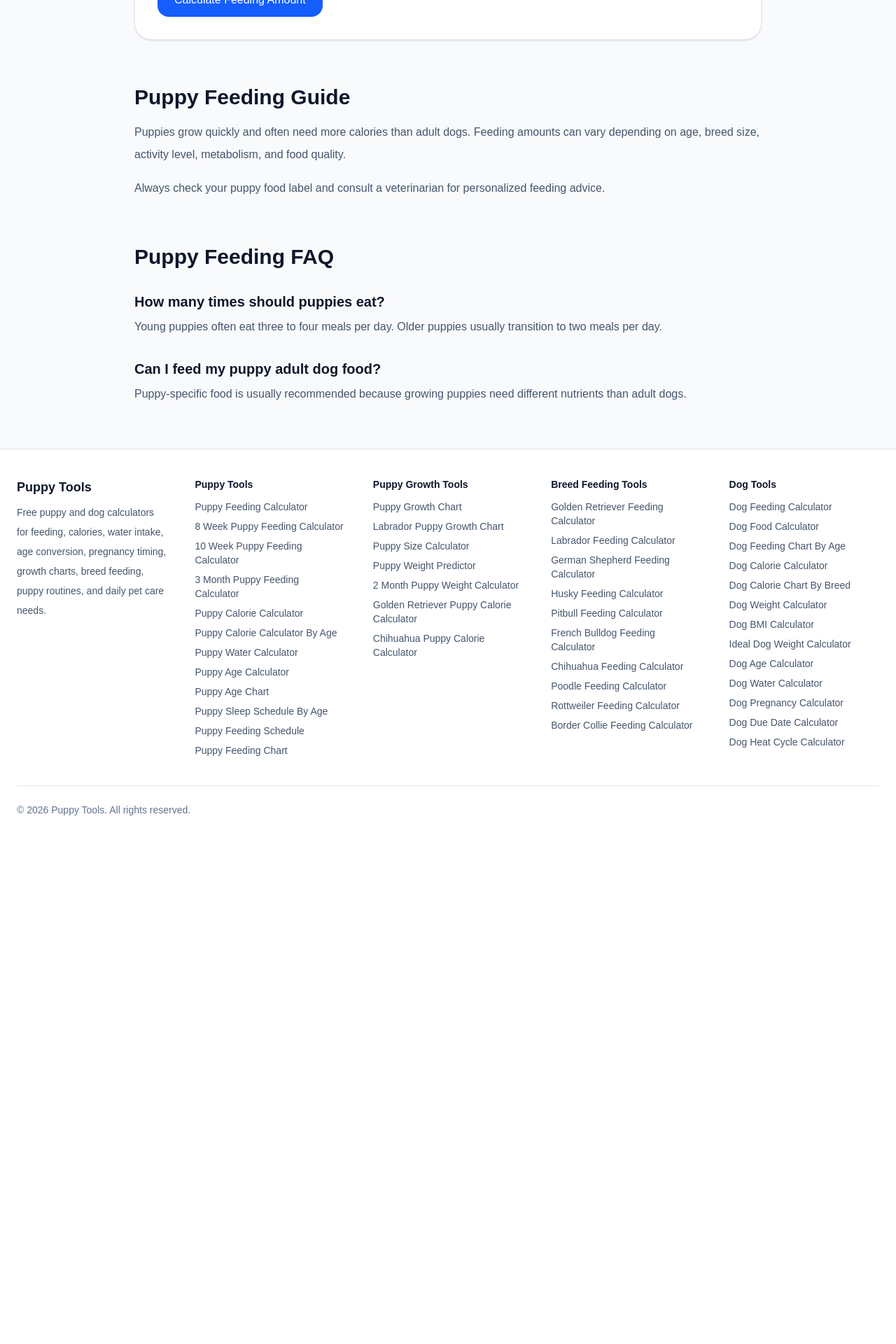
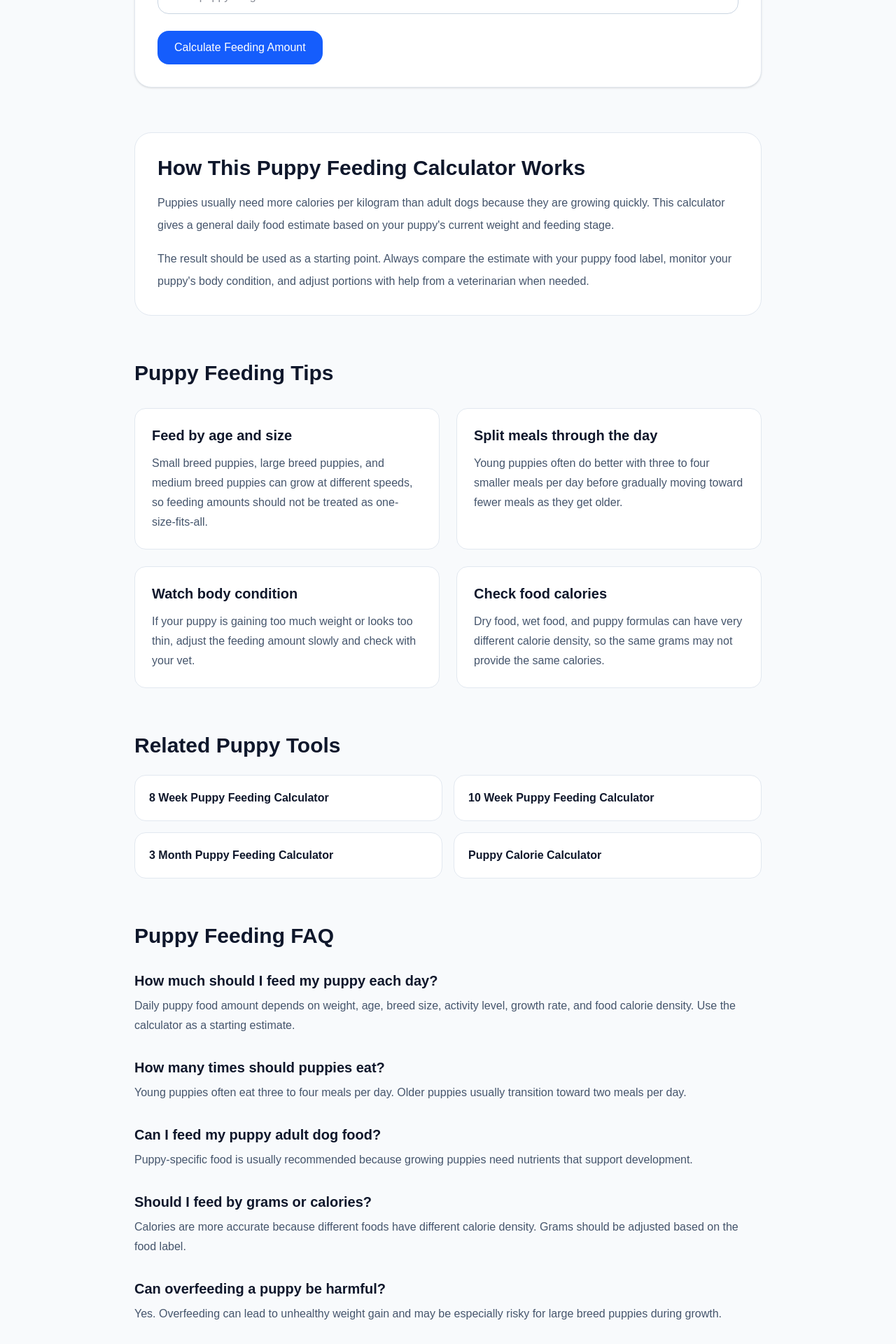
Before and after one commit to ttl19960923-a11y/puppy-tools, a Next.js app: page /puppy-feeding-calculator in a window 1280 px wide. Shown: the part 500-2420 px from the top of the page at 70% size. Before the commit the page ends 1707 px from the top, so only its background shows below. Built offline with nearby package versions, Linux system fonts and the light colour scheme.

Commit message:
update tools

```diff
--- a/src/app/puppy-feeding-calculator/page.tsx
+++ b/src/app/puppy-feeding-calculator/page.tsx
@@ -3,9 +3,9 @@ import PuppyFeedingCalculator from "./calculator";
 import FAQSchema from "./faq-schema";
 
 export const metadata: Metadata = {
-  title: "Puppy Feeding Calculator | Puppy Tools",
+  title: "Puppy Feeding Calculator | Estimate Daily Puppy Food Amount",
   description:
-    "Estimate your puppy's daily food amount with our free puppy feeding calculator.",
+    "Use this puppy feeding calculator to estimate daily puppy food amount by weight, age, and growth needs. Includes feeding tips, FAQs, and related puppy tools.",
 };
 
 export default function PuppyFeedingCalculatorPage() {
@@ -19,25 +19,116 @@ export default function PuppyFeedingCalculatorPage() {
             Puppy Feeding Calculator
           </h1>
 
-          <p className="mt-6 text-center text-lg text-slate-600">
-            Estimate how much food your puppy may need each day.
+          <p className="mx-auto mt-6 max-w-3xl text-center text-lg leading-8 text-slate-600">
+            Use this puppy feeding calculator to estimate how much food your
+            puppy may need each day. Puppy food amounts can vary by age, weight,
+            breed size, activity level, growth stage, and the calorie density of
+            the food.
           </p>
 
           <PuppyFeedingCalculator />
 
-          <section className="mt-16">
-            <h2 className="text-3xl font-bold">Puppy Feeding Guide</h2>
+          <section className="mt-16 rounded-3xl border border-slate-200 bg-white p-8">
+            <h2 className="text-3xl font-bold">
+              How This Puppy Feeding Calculator Works
+            </h2>
 
             <p className="mt-4 leading-8 text-slate-600">
-              Puppies grow quickly and often need more calories than adult dogs.
-              Feeding amounts can vary depending on age, breed size, activity
-              level, metabolism, and food quality.
+              Puppies usually need more calories per kilogram than adult dogs
+              because they are growing quickly. This calculator gives a general
+              daily food estimate based on your puppy&apos;s current weight and
+              feeding stage.
             </p>
 
             <p className="mt-4 leading-8 text-slate-600">
-              Always check your puppy food label and consult a veterinarian for
-              personalized feeding advice.
+              The result should be used as a starting point. Always compare the
+              estimate with your puppy food label, monitor your puppy&apos;s body
+              condition, and adjust portions with help from a veterinarian when
+              needed.
             </p>
+          </section>
+
+          <section className="mt-16">
+            <h2 className="text-3xl font-bold">Puppy Feeding Tips</h2>
+
+            <div className="mt-8 grid gap-6 md:grid-cols-2">
+              <div className="rounded-2xl border border-slate-200 bg-white p-6">
+                <h3 className="text-xl font-semibold">
+                  Feed by age and size
+                </h3>
+                <p className="mt-3 leading-7 text-slate-600">
+                  Small breed puppies, large breed puppies, and medium breed
+                  puppies can grow at different speeds, so feeding amounts
+                  should not be treated as one-size-fits-all.
+                </p>
+              </div>
+
+              <div className="rounded-2xl border border-slate-200 bg-white p-6">
+                <h3 className="text-xl font-semibold">
+                  Split meals through the day
+                </h3>
+                <p className="mt-3 leading-7 text-slate-600">
+                  Young puppies often do better with three to four smaller meals
+                  per day before gradually moving toward fewer meals as they get
+                  older.
+                </p>
+              </div>
+
+              <div className="rounded-2xl border border-slate-200 bg-white p-6">
+                <h3 className="text-xl font-semibold">
+                  Watch body condition
+                </h3>
+                <p className="mt-3 leading-7 text-slate-600">
+                  If your puppy is gaining too much weight or looks too thin,
+                  adjust the feeding amount slowly and check with your vet.
+                </p>
+              </div>
+
+              <div className="rounded-2xl border border-slate-200 bg-white p-6">
+                <h3 className="text-xl font-semibold">
+                  Check food calories
+                </h3>
+                <p className="mt-3 leading-7 text-slate-600">
+                  Dry food, wet food, and puppy formulas can have very different
+                  calorie density, so the same grams may not provide the same
+                  calories.
+                </p>
+              </div>
+            </div>
+          </section>
+
+          <section className="mt-16">
+            <h2 className="text-3xl font-bold">Related Puppy Tools</h2>
+
+            <div className="mt-6 grid gap-4 md:grid-cols-2">
+              <a
+                href="/8-week-puppy-feeding-calculator"
+                className="rounded-2xl border border-slate-200 bg-white p-5 font-semibold hover:border-blue-500"
+              >
+                8 Week Puppy Feeding Calculator
+              </a>
+
+              <a
+                href="/10-week-puppy-feeding-calculator"
+                className="rounded-2xl border border-slate-200 bg-white p-5 font-semibold hover:border-blue-500"
+              >
+                10 Week Puppy Feeding Calculator
+              </a>
+
+              <a
+                href="/3-month-puppy-feeding-calculator"
+                className="rounded-2xl border border-slate-200 bg-white p-5 font-semibold hover:border-blue-500"
+              >
+                3 Month Puppy Feeding Calculator
+              </a>
+
+              <a
+                href="/puppy-calorie-calculator"
+                className="rounded-2xl border border-slate-200 bg-white p-5 font-semibold hover:border-blue-500"
+              >
+                Puppy Calorie Calculator
+              </a>
+            </div>
           </section>
 
           <section className="mt-16">
@@ -46,12 +137,22 @@ export default function PuppyFeedingCalculatorPage() {
             <div className="mt-8 space-y-8">
               <div>
                 <h3 className="text-xl font-semibold">
+                  How much should I feed my puppy each day?
+                </h3>
+                <p className="mt-2 leading-7 text-slate-600">
+                  Daily puppy food amount depends on weight, age, breed size,
+                  activity level, growth rate, and food calorie density. Use the
+                  calculator as a starting estimate.
+                </p>
+              </div>
+
+              <div>
+                <h3 className="text-xl font-semibold">
                   How many times should puppies eat?
                 </h3>
-
                 <p className="mt-2 leading-7 text-slate-600">
                   Young puppies often eat three to four meals per day. Older
-                  puppies usually transition to two meals per day.
+                  puppies usually transition toward two meals per day.
                 </p>
               </div>
 
@@ -59,10 +160,30 @@ export default function PuppyFeedingCalculatorPage() {
                 <h3 className="text-xl font-semibold">
                   Can I feed my puppy adult dog food?
                 </h3>
-
                 <p className="mt-2 leading-7 text-slate-600">
                   Puppy-specific food is usually recommended because growing
-                  puppies need different nutrients than adult dogs.
+                  puppies need nutrients that support development.
+                </p>
+              </div>
+
+              <div>
+                <h3 className="text-xl font-semibold">
+                  Should I feed by grams or calories?
+                </h3>
+                <p className="mt-2 leading-7 text-slate-600">
+                  Calories are more accurate because different foods have
+                  different calorie density. Grams should be adjusted based on
+                  the food label.
+                </p>
+              </div>
+
+              <div>
+                <h3 className="text-xl font-semibold">
+                  Can overfeeding a puppy be harmful?
+                </h3>
+                <p className="mt-2 leading-7 text-slate-600">
+                  Yes. Overfeeding can lead to unhealthy weight gain and may be
+                  especially risky for large breed puppies during growth.
                 </p>
               </div>
             </div>
```
